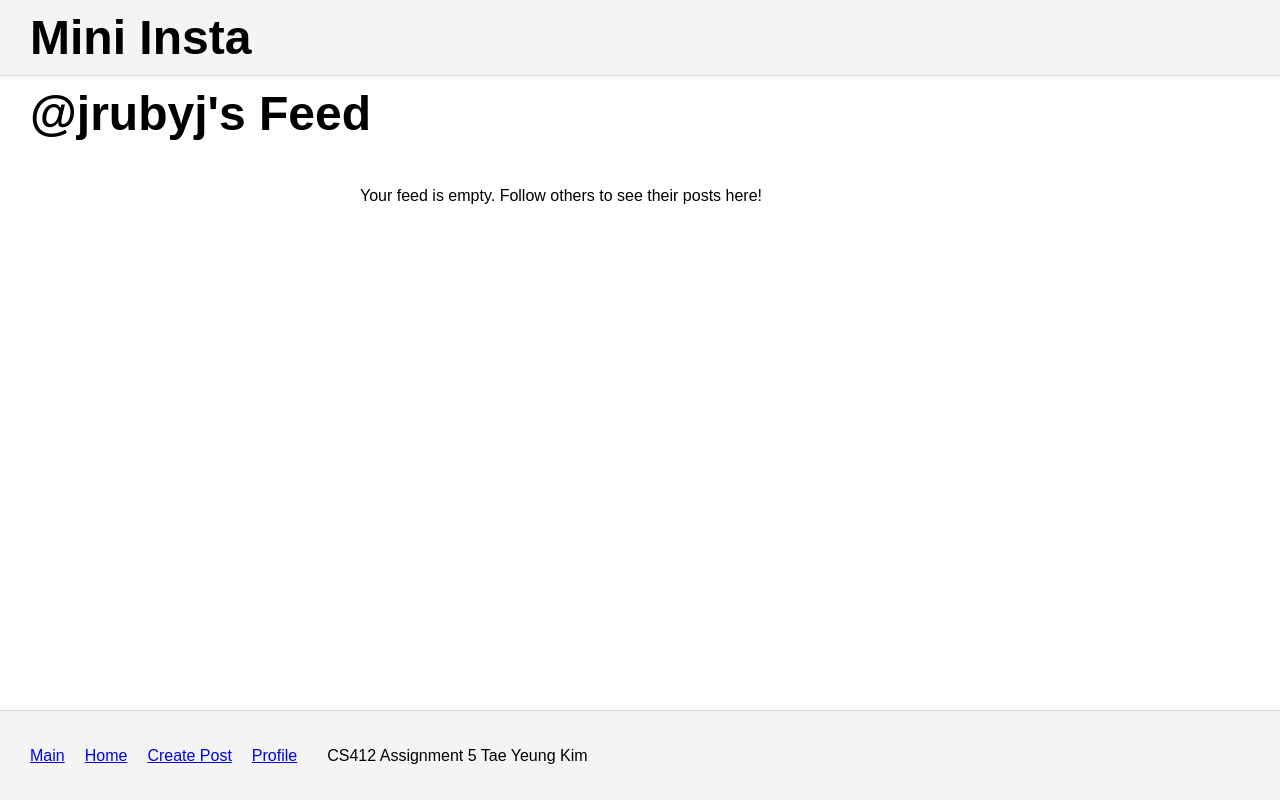
After one commit to taekim26/cs412, a Django app: page /mini_insta/profile/1/feed in a window 1280 px wide. The commit adds this page. Run offline with Django 5.2, Linux system fonts and the light colour scheme; data comes from the database, SQL or seed files in the repository.

Commit message:
Added post feed feature

```diff
--- a/mini_insta/models.py
+++ b/mini_insta/models.py
@@ -60,6 +60,15 @@ class Profile(models.Model):
     def get_num_posts(self):
         '''return the count of Posts made by this Profile'''
         return Post.objects.filter(profile=self).count()
+
+    def get_post_feed(self):
+        '''return a QuerySet of Posts made by the Profiles this Profile follows'''
+        # list of publishers
+        following = self.get_following()
+        # filter Posts
+        posts = Post.objects.filter(profile__in=following).order_by('-timestamp')
+
+        return posts
 
 class Post(models.Model):
     '''Encapsulates the data of a mini_insta Post of the user'''
--- a/mini_insta/templates/mini_insta/base.html
+++ b/mini_insta/templates/mini_insta/base.html
@@ -26,14 +26,30 @@
                         <a href="{% url 'show_all_profiles' %}">Main</a>
                     </li>
                     {% if profile %}
-                    <li>
-                        <a href="{% url 'create_post' profile.pk %}">Create Post</a>
-                    </li>
+                        <li>
+                            <a href="{% url 'show_feed' profile.pk %}">Home</a>
+                        </li>
+                        <li>
+                            <a href="{% url 'create_post' profile.pk %}">Create Post</a>
+                        </li>
+                        <li>
+                            <a href="{% url 'show_profile' profile.pk %}">Profile</a>
+                        </li>
+                    {% elif post %}
+                        <li>
+                            <a href="{% url 'show_feed' post.profile.pk %}">Home</a>
+                        </li>
+                        <li>
+                            <a href="{% url 'create_post' post.profile.pk %}">Create Post</a>
+                        </li>
+                        <li>
+                            <a href="{% url 'show_profile' post.profile.pk %}">Profile</a>
+                        </li>
                     {% endif %}
                 </ul>
             </nav>
 
-            CS412 Assignment 4 Tae Yeung Kim
+            CS412 Assignment 5 Tae Yeung Kim
         </footer>
     </body>
 </html>
--- /dev/null
+++ b/mini_insta/templates/mini_insta/show_feed.html
@@ -0,0 +1,70 @@
+<!-- mini_insta/templates/mini_insta/show_feed.html -->
+<!-- file: show_feed.html -->
+<!-- author: Tae Yeung Kim (kimty@bu.edu), 10/12/2026 -->
+<!-- description: display the post feed for a single Profile -->
+
+{% extends 'mini_insta/base.html' %}
+
+{% block content %}
+<h1 class="page-title">
+    <a href="{% url 'show_profile' profile.pk %}">@{{profile.username}}</a>'s Feed
+</h1>
+
+<main class="feed">
+    {% if profile.get_post_feed %}
+        {% for post in profile.get_post_feed %}
+            <div class="feed-post">
+                <!-- the author of the post -->
+                <div class="feed-author">
+                    <a href="{% url 'show_profile' post.profile.pk %}">
+                        <img class="feed-author-picture"
+                            src="{{post.profile.profile_image_url}}"
+                            alt="{{post.profile.display_name}}">
+                    </a>
+                    <div>
+                        <strong>{{post.profile.display_name}}</strong>
+                        <p>@{{post.profile.username}}</p>
+                    </div>
+                </div>
+
+                <!-- first photo of the post -->
+                 <a href="{% url 'show_post' post.pk %}">
+                    {% if post.get_all_photos %}
+                        <img class="feed-photo"
+                            src="{{post.get_all_photos.first.get_image_url}}"
+                            alt="{{post.caption}}">
+                    {% else %}
+                        <img class="feed-photo"
+                            src="https://encrypted-tbn0.gstatic.com/images?q=tbn:ANd9GcSGIPsaM2kE0VHTFdEAdWEut7ssmNHGXJpz_2cNxCISBg&s=10"
+                            alt="No image">
+                    {% endif %}
+                 </a>
+
+                <!-- likes, caption, and timestamp -->
+                 <p class="likes">{{post.get_likes.count}} likes</p>
+                 <p class="caption"><strong>@{{post.profile.username}}</strong>{{post.caption}}</p>
+                 <p class="timestamp">{{post.timestamp}}</p>
+
+                <!-- comments -->
+                 <div class="comments">
+                    {% if post.get_all_comments %}
+                        {% for comment in post.get_all_comments %}
+                            <p class="comment-text">
+                                <strong>
+                                    <a href="{% url 'show_profile' comment.profile.pk}">@{{comment.profile.username}}</a>
+                                </strong>
+                                {{comment.text}}
+                            </p>
+                        {% endfor %}
+                    {% else %}
+                        <p>No comments yet!</p>
+                    {% endif %}
+                 </div>
+
+            </div>
+        {% endfor %}
+    {% else %}
+        <p>Your feed is empty. Follow others to see their posts here!</p>
+    {% endif %}
+</main>
+{% endblock %}
--- a/mini_insta/urls.py
+++ b/mini_insta/urls.py
@@ -12,6 +12,7 @@ urlpatterns = [
     path('profile/<int:pk>/update', UpdateProfileView.as_view(), name="update_profile"),
     path('profile/<int:pk>/followers', ShowFollowersDetailVeiw.as_view(), name="show_followers"),
     path('profile/<int:pk>/following', ShowFollowingDetailView.as_view(), name="show_following"),
+    path('profile/<int:pk>/feed', ShowFeedView.as_view(), name="show_feed"),
     path('post/<int:pk>', PostDetailView.as_view(), name="show_post"),
     path('post/<int:pk>/delete', DeletePostView.as_view(), name="delete_post"),
     path('post/<int:pk>/update', UpdatePostView.as_view(), name="update_post"),
--- a/mini_insta/views.py
+++ b/mini_insta/views.py
@@ -104,3 +104,9 @@ class ShowFollowingDetailView(DetailView):
     model = Profile
     template_name = "mini_insta/show_following.html"
     context_object_name = "profile"
+
+class ShowFeedView(DetailView):
+    '''display post feed for a single Profile'''
+    model = Profile
+    template_name = "mini_insta/show_feed.html"
+    context_object_name = "profile"
--- a/static/styles-mini-insta.css
+++ b/static/styles-mini-insta.css
@@ -448,6 +448,7 @@ footer {
     margin: 0;
 }
 
+
 /* comments below the caption */
 
 .comments {
@@ -474,6 +475,7 @@ footer {
     color: black;
     text-decoration: none;
 }
+
 
 /* ==================================================
    FORM PAGES (update post, update profile, etc.)
@@ -587,13 +589,18 @@ nav {
 }
 
 
-/* remove default ul spacing */
+/* remove default ul spacing, put the links on one line */
 
 nav ul {
     margin: 0;
     padding: 0;
 
     list-style: none;
+
+    display: flex;
+    align-items: center;
+
+    gap: 20px;
 }
 
 
@@ -613,3 +620,77 @@ nav .profile-icon {
     border-radius: 50%;
     border: 3px solid #b84cff;
 }
+
+
+/* ==================================================
+   POST FEED PAGE
+   ================================================== */
+
+/* single column, centered, like an Instagram feed */
+
+.feed {
+    max-width: 600px;
+
+    margin: 0 auto;
+    padding: 20px;
+}
+
+
+/* one post in the feed */
+
+.feed-post {
+    margin-bottom: 40px;
+    padding-bottom: 20px;
+
+    border-bottom: 1px solid #dddddd;
+}
+
+
+/* profile image + name of the person who wrote the post */
+
+.feed-author {
+    display: flex;
+    align-items: center;
+
+    gap: 12px;
+
+    margin-bottom: 10px;
+}
+
+.feed-author p {
+    margin: 0;
+
+    color: #666;
+}
+
+.feed-author-picture {
+    width: 50px;
+    height: 50px;
+
+    object-fit: cover;
+
+    border-radius: 50%;
+    border: 1px solid #b84cff;
+}
+
+
+/* first photo, full width of the column */
+
+.feed-photo {
+    width: 100%;
+    aspect-ratio: 1 / 1;
+
+    object-fit: cover;
+
+    display: block;
+}
+
+
+/* "Back to Profile" link under the feed title */
+
+.feed-back {
+    margin: 0;
+    padding: 0 30px;
+
+    font-size: 20px;
+}
```
